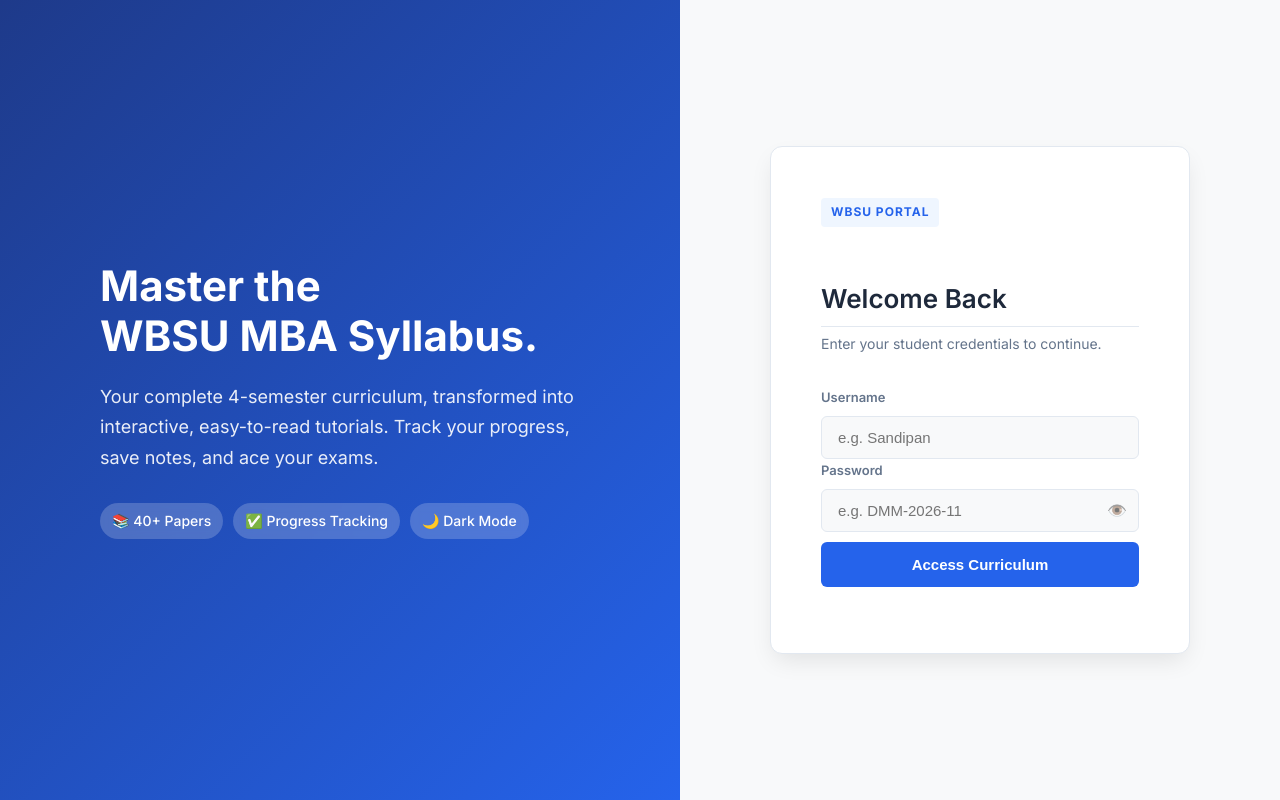
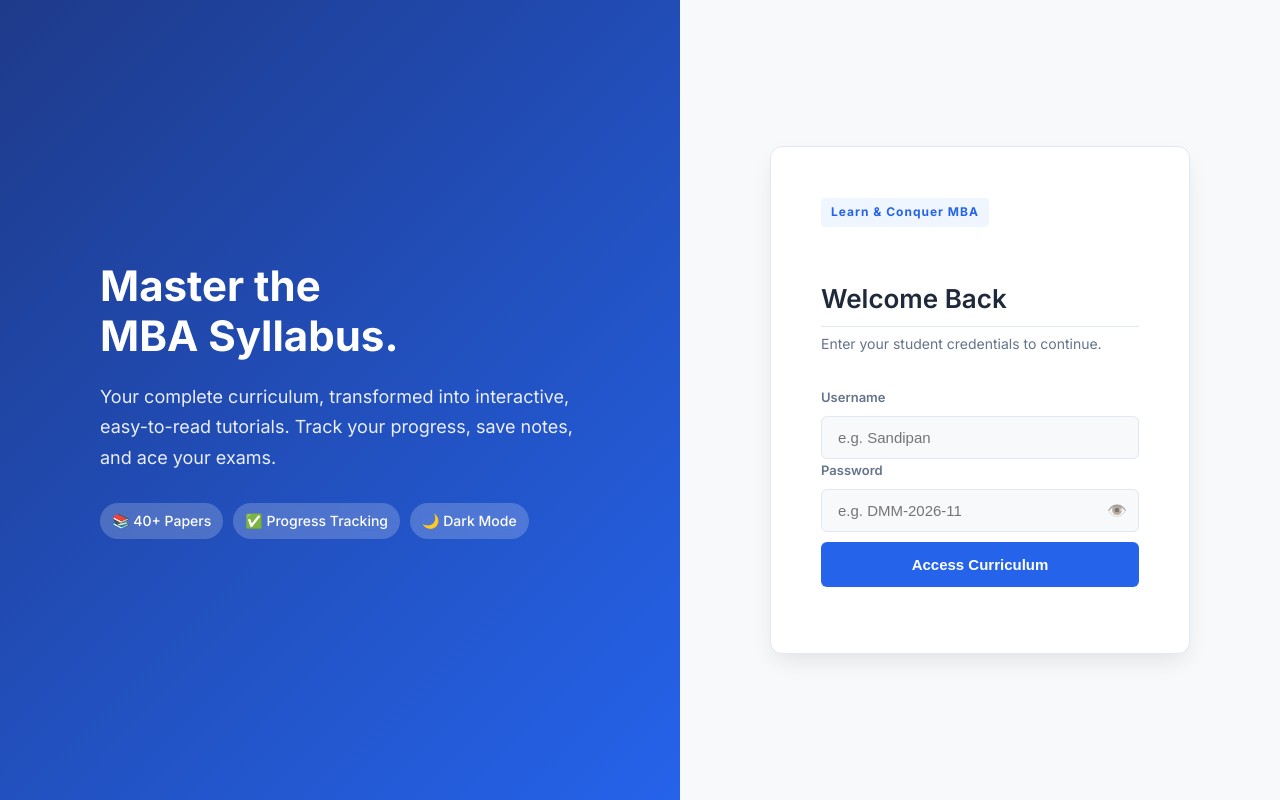
Before and after one commit to SandipanHowlader/Learn-Conquer-MBA, a plain HTML site: page index.html in a window 1280 px wide. Drawn offline with Linux system fonts and the light colour scheme.

Commit message:
Update headings and branding in index.html

```diff
--- a/index.html
+++ b/index.html
@@ -43,8 +43,8 @@
     </div>
     <div class="login-left">
         <div class="login-left-content">
-            <h1>Master the<br>WBSU MBA Syllabus.</h1>
-            <p>Your complete 4-semester curriculum, transformed into interactive, easy-to-read tutorials. Track your progress, save notes, and ace your exams.</p>
+            <h1>Master the<br>MBA Syllabus.</h1>
+            <p>Your complete curriculum, transformed into interactive, easy-to-read tutorials. Track your progress, save notes, and ace your exams.</p>
             <div class="feature-pills">
                 <span>📚 40+ Papers</span>
                 <span>✅ Progress Tracking</span>
@@ -55,7 +55,7 @@
     <div class="login-right">
         <div class="login-container">
             <div class="login-header">
-                <div class="brand-badge">WBSU PORTAL</div>
+                <div class="brand-badge">Learn & Conquer MBA </div>
                 <h2>Welcome Back</h2>
                 <p>Enter your student credentials to continue.</p>
             </div>
```
